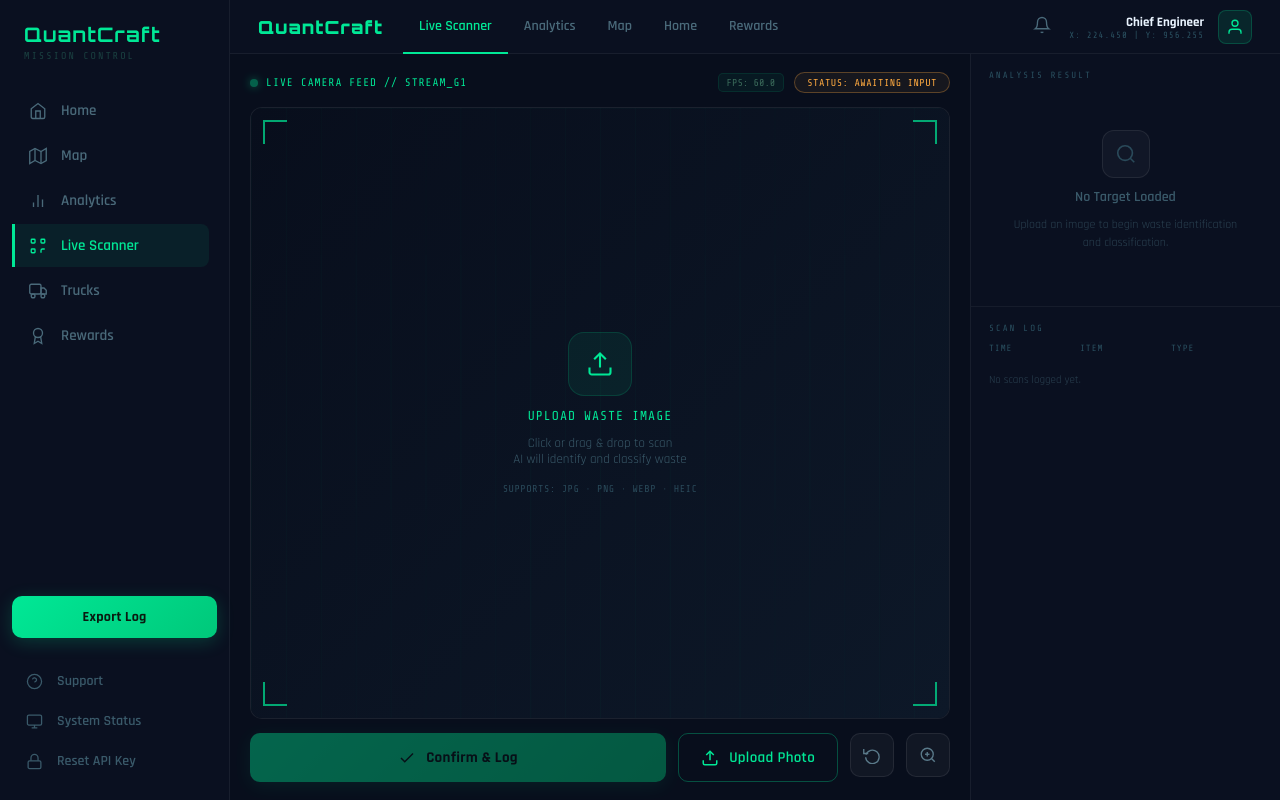
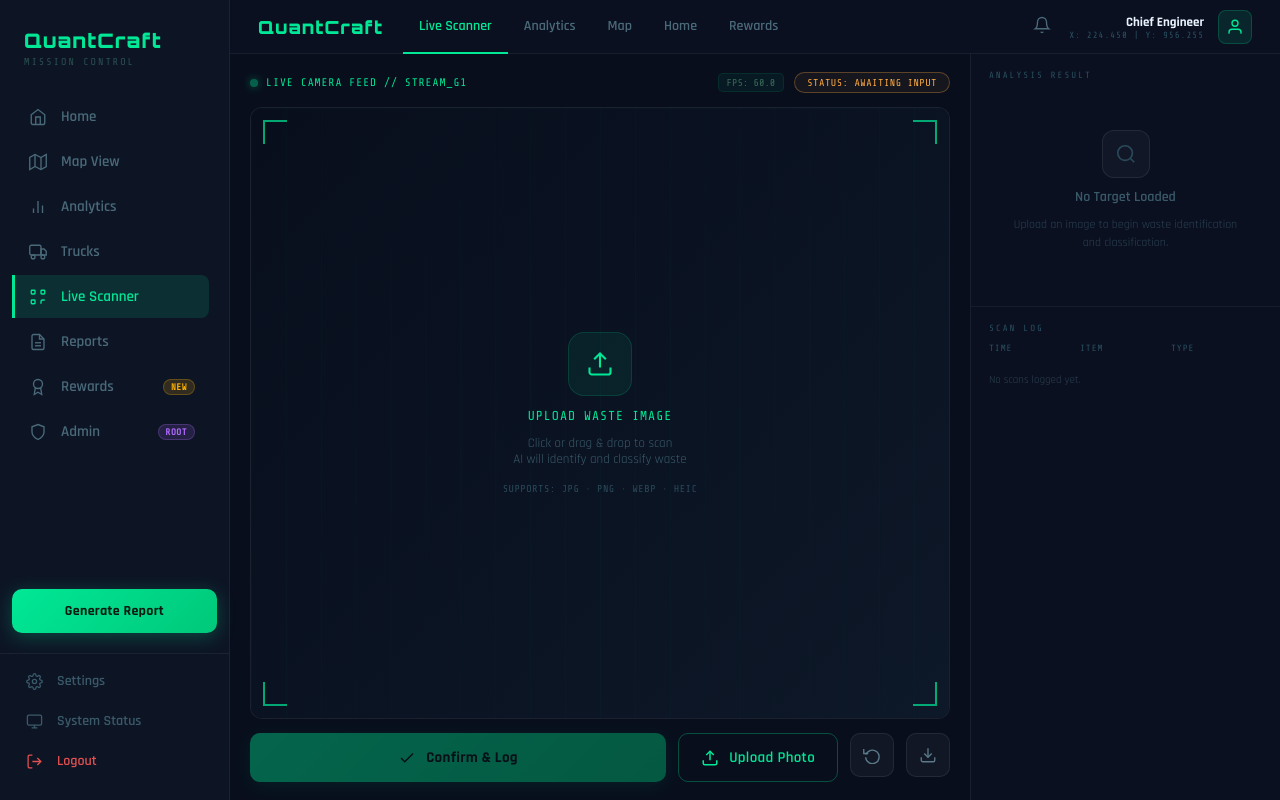
Before and after one commit to ashitachowdhary/quantcraft-app, a website: page scan.html in a window 1280 px wide. Drawn offline with nearby package versions, Linux system fonts and the light colour scheme.

Commit message:
polish ui

```diff
--- a/scan.html
+++ b/scan.html
@@ -14,25 +14,26 @@ html,body{height:100%;background:#080e1c;font-family:'Rajdhani',sans-serif;color
 
 .shell{display:flex;height:100vh;}
 
-/* ── SIDEBAR ── */
-.sidebar{width:230px;flex-shrink:0;background:#0a1020;border-right:1px solid rgba(255,255,255,.06);display:flex;flex-direction:column;padding:0;}
-.sidebar-logo{padding:22px 24px 28px;}
-.logo-name{font-family:'Orbitron',monospace;font-size:20px;font-weight:700;color:#00e896;letter-spacing:1px;}
-.logo-sub{font-family:'Share Tech Mono',monospace;font-size:10px;color:#1a4040;margin-top:3px;letter-spacing:2px;}
-
+/* ===== UNIFIED SIDEBAR (same across all pages) ===== */
+.sidebar{width:230px;flex-shrink:0;background:#0d1525;border-right:1px solid rgba(255,255,255,.06);display:flex;flex-direction:column;padding:28px 0 0;}
+.sidebar-logo{padding:0 24px 28px;}
+.logo-name{font-family:'Orbitron',monospace;font-size:20px;font-weight:900;color:#00e896;letter-spacing:1px;}
+.logo-sub{font-family:'Share Tech Mono',monospace;font-size:10px;color:#2a5050;margin-top:3px;letter-spacing:2px;}
 .sidebar-nav{flex:1;padding:0 12px;display:flex;flex-direction:column;gap:2px;}
 .nav-item{display:flex;align-items:center;gap:14px;padding:12px 14px;cursor:pointer;transition:all .2s;font-size:15px;font-weight:600;color:#4a6a7a;border-left:3px solid transparent;border-radius:0 8px 8px 0;margin-right:8px;text-decoration:none;}
-.nav-item:hover{color:#c8dde8;background:rgba(255,255,255,.04);}
-.nav-item.active{color:#00e896;background:rgba(0,232,150,.07);border-left-color:#00e896;}
+.nav-item:hover{color:#eaf4ff;background:rgba(255,255,255,.04);}
+.nav-item.active{color:#00e896;background:rgba(0,232,150,.12);border-left-color:#00e896;}
 .nav-item svg{width:18px;height:18px;flex-shrink:0;stroke:currentColor;fill:none;stroke-width:1.8;}
-
+.nav-badge{margin-left:auto;font-family:'Share Tech Mono',monospace;font-size:9px;background:rgba(255,180,0,.15);color:#ffb400;border:1px solid rgba(255,180,0,.25);padding:2px 7px;border-radius:10px;letter-spacing:.5px;}
+.nav-badge-violet{margin-left:auto;font-family:'Share Tech Mono',monospace;font-size:9px;background:rgba(176,107,255,.15);color:#b06bff;border:1px solid rgba(176,107,255,.25);padding:2px 7px;border-radius:10px;letter-spacing:.5px;}
 .sidebar-mid{padding:16px 12px;}
-.export-btn{width:100%;padding:12px 16px;border-radius:10px;background:linear-gradient(135deg,#00e896,#00c87a);border:none;cursor:pointer;font-family:'Rajdhani',sans-serif;font-size:14px;font-weight:700;color:#0a1a10;letter-spacing:.3px;transition:all .2s;box-shadow:0 4px 18px rgba(0,232,150,.2);}
-.export-btn:hover{transform:translateY(-1px);box-shadow:0 6px 24px rgba(0,232,150,.3);}
-
-.sidebar-footer{padding:8px 12px 20px;display:flex;flex-direction:column;gap:2px;}
-.footer-item{display:flex;align-items:center;gap:14px;padding:10px 14px;border-radius:8px;cursor:pointer;color:#3a5a6a;font-size:14px;font-weight:600;transition:all .2s;text-decoration:none;}
-.footer-item:hover{color:#c8dde8;background:rgba(255,255,255,.04);}
+.gen-btn{width:100%;padding:13px 16px;border-radius:10px;background:linear-gradient(135deg,#00e896,#00c87a);border:none;cursor:pointer;font-family:'Rajdhani',sans-serif;font-size:14px;font-weight:700;color:#0a1a10;letter-spacing:.3px;transition:all .2s;box-shadow:0 4px 18px rgba(0,232,150,.25);}
+.gen-btn:hover{transform:translateY(-1px);box-shadow:0 6px 24px rgba(0,232,150,.35);}
+.sidebar-footer{padding:8px 12px 20px;display:flex;flex-direction:column;gap:2px;border-top:1px solid rgba(255,255,255,.06);margin-top:4px;}
+.footer-item{display:flex;align-items:center;gap:14px;padding:10px 14px;border-radius:8px;cursor:pointer;color:#3a5a6a;font-size:14px;font-weight:600;transition:all .2s;text-decoration:none;border:none;background:none;width:100%;text-align:left;font-family:'Rajdhani',sans-serif;}
+.footer-item:hover{color:#eaf4ff;background:rgba(255,255,255,.04);}
+.footer-item.red{color:#e05050;}
+.footer-item.red:hover{background:rgba(200,50,50,.07);}
 .footer-item svg{width:17px;height:17px;stroke:currentColor;fill:none;stroke-width:1.8;}
 
 /* ── MAIN ── */
@@ -205,48 +206,53 @@ html,body{height:100%;background:#080e1c;font-family:'Rajdhani',sans-serif;color
 <body>
 <div class="shell">
 
-  <!-- SIDEBAR -->
+  <!-- ===== UNIFIED SIDEBAR ===== -->
   <div class="sidebar">
     <div class="sidebar-logo">
       <div class="logo-name">QuantCraft</div>
       <div class="logo-sub">MISSION CONTROL</div>
     </div>
-
     <div class="sidebar-nav">
       <a class="nav-item" href="index.html">
         <svg viewBox="0 0 24 24"><path d="M3 9l9-7 9 7v11a2 2 0 0 1-2 2H5a2 2 0 0 1-2-2z"/><polyline points="9,22 9,12 15,12 15,22"/></svg>Home
       </a>
       <a class="nav-item" href="map.html">
-        <svg viewBox="0 0 24 24"><polygon points="1,6 1,22 8,18 16,22 23,18 23,2 16,6 8,2"/><line x1="8" y1="2" x2="8" y2="18"/><line x1="16" y1="6" x2="16" y2="22"/></svg>Map
+        <svg viewBox="0 0 24 24"><polygon points="1,6 1,22 8,18 16,22 23,18 23,2 16,6 8,2"/><line x1="8" y1="2" x2="8" y2="18"/><line x1="16" y1="6" x2="16" y2="22"/></svg>Map View
       </a>
       <a class="nav-item" href="analytics.html">
         <svg viewBox="0 0 24 24"><line x1="18" y1="20" x2="18" y2="10"/><line x1="12" y1="20" x2="12" y2="4"/><line x1="6" y1="20" x2="6" y2="14"/></svg>Analytics
       </a>
+      <a class="nav-item" href="truck.html">
+        <svg viewBox="0 0 24 24"><rect x="1" y="3" width="15" height="13" rx="2"/><path d="M16 8h4l3 3v5h-7V8z"/><circle cx="5.5" cy="18.5" r="2.5"/><circle cx="18.5" cy="18.5" r="2.5"/></svg>Trucks
+      </a>
       <a class="nav-item active" href="scan.html">
         <svg viewBox="0 0 24 24"><rect x="3" y="3" width="5" height="5" rx="1"/><rect x="16" y="3" width="5" height="5" rx="1"/><rect x="3" y="16" width="5" height="5" rx="1"/><path d="M21 16h-3a2 2 0 0 0-2 2v3"/><line x1="21" y1="21" x2="21" y2="21"/></svg>Live Scanner
       </a>
-      <a class="nav-item" href="truck.html">
-        <svg viewBox="0 0 24 24"><rect x="1" y="3" width="15" height="13" rx="2"/><path d="M16 8h4l3 3v5h-7V8z"/><circle cx="5.5" cy="18.5" r="2.5"/><circle cx="18.5" cy="18.5" r="2.5"/></svg>Trucks
+      <a class="nav-item" href="reports.html">
+        <svg viewBox="0 0 24 24"><path d="M14 2H6a2 2 0 0 0-2 2v16a2 2 0 0 0 2 2h12a2 2 0 0 0 2-2V8z"/><polyline points="14,2 14,8 20,8"/><line x1="16" y1="13" x2="8" y2="13"/><line x1="16" y1="17" x2="8" y2="17"/></svg>Reports
       </a>
       <a class="nav-item" href="reward.html">
         <svg viewBox="0 0 24 24"><circle cx="12" cy="8" r="6"/><path d="M15.477 12.89L17 22l-5-3-5 3 1.523-9.11"/></svg>Rewards
+        <span class="nav-badge">NEW</span>
+      </a>
+      <a class="nav-item" href="admin.html">
+        <svg viewBox="0 0 24 24"><path d="M12 22s8-4 8-10V5l-8-3-8 3v7c0 6 8 10 8 10z"/></svg>Admin
+        <span class="nav-badge-violet">ROOT</span>
       </a>
     </div>
-
     <div class="sidebar-mid">
-      <button class="export-btn" onclick="exportLog()">Export Log</button>
+      <button class="gen-btn" onclick="location.href='reports.html'">Generate Report</button>
     </div>
-
     <div class="sidebar-footer">
-      <a class="footer-item" href="#" onclick="toast('Support docs opening…','info');return false;">
-        <svg viewBox="0 0 24 24"><circle cx="12" cy="12" r="10"/><path d="M9.09 9a3 3 0 0 1 5.83 1c0 2-3 3-3 3M12 17h.01"/></svg>Support
+      <a class="footer-item" href="#" onclick="toast('Settings','info');return false;">
+        <svg viewBox="0 0 24 24"><circle cx="12" cy="12" r="3"/><path d="M19.4 15a1.65 1.65 0 0 0 .33 1.82l.06.06a2 2 0 0 1-2.83 2.83l-.06-.06a1.65 1.65 0 0 0-1.82-.33 1.65 1.65 0 0 0-1 1.51V21a2 2 0 0 1-4 0v-.09A1.65 1.65 0 0 0 9 19.4a1.65 1.65 0 0 0-1.82.33l-.06.06a2 2 0 0 1-2.83-2.83l.06-.06A1.65 1.65 0 0 0 4.68 15a1.65 1.65 0 0 0-1.51-1H3a2 2 0 0 1 0-4h.09A1.65 1.65 0 0 0 4.6 9a1.65 1.65 0 0 0-.33-1.82l-.06-.06a2 2 0 0 1 2.83-2.83l.06.06A1.65 1.65 0 0 0 9 4.68a1.65 1.65 0 0 0 1-1.51V3a2 2 0 0 1 4 0v.09a1.65 1.65 0 0 0 1 1.51 1.65 1.65 0 0 0 1.82-.33l.06-.06a2 2 0 0 1 2.83 2.83l-.06.06A1.65 1.65 0 0 0 19.4 9a1.65 1.65 0 0 0 1.51 1H21a2 2 0 0 1 0 4h-.09a1.65 1.65 0 0 0-1.51 1z"/></svg>Settings
       </a>
       <a class="footer-item" href="#" onclick="toast('All systems nominal','info');return false;">
         <svg viewBox="0 0 24 24"><rect x="2" y="3" width="20" height="14" rx="2"/><path d="M8 21h8M12 17v4"/></svg>System Status
       </a>
-      <a class="footer-item" href="#" onclick="resetApiKey();return false;">
-        <svg viewBox="0 0 24 24"><rect x="3" y="11" width="18" height="11" rx="2"/><path d="M7 11V7a5 5 0 0 1 10 0v4"/></svg>Reset API Key
-      </a>
+      <button class="footer-item red" onclick="toast('Logging out…','warning')">
+        <svg viewBox="0 0 24 24"><path d="M9 21H5a2 2 0 0 1-2-2V5a2 2 0 0 1 2-2h4M16 17l5-5-5-5M21 12H9"/></svg>Logout
+      </button>
     </div>
   </div>
 
@@ -355,8 +361,8 @@ html,body{height:100%;background:#080e1c;font-family:'Rajdhani',sans-serif;color
           <div class="tool-btn" onclick="resetScan()" title="Reset">
             <svg viewBox="0 0 24 24"><polyline points="1 4 1 10 7 10"/><path d="M3.51 15a9 9 0 1 0 .49-3.51"/></svg>
           </div>
-          <div class="tool-btn" onclick="toast('Zoom feature coming soon','info')" title="Zoom">
-            <svg viewBox="0 0 24 24"><circle cx="11" cy="11" r="8"/><line x1="21" y1="21" x2="16.65" y2="16.65"/><line x1="11" y1="8" x2="11" y2="14"/><line x1="8" y1="11" x2="14" y2="11"/></svg>
+          <div class="tool-btn" onclick="exportLog()" title="Export Log">
+            <svg viewBox="0 0 24 24"><path d="M21 15v4a2 2 0 0 1-2 2H5a2 2 0 0 1-2-2v-4"/><polyline points="7 10 12 15 17 10"/><line x1="12" y1="15" x2="12" y2="3"/></svg>
           </div>
         </div>
 
@@ -1024,11 +1030,6 @@ function exportLog(){
 }
 
 /* ─── TOAST ─── */
-function resetApiKey(){
-  localStorage.removeItem('qc_api_key');
-  toast('API key cleared','info');
-}
-
 function toast(msg, type='info'){
 
   const icons = {
```
